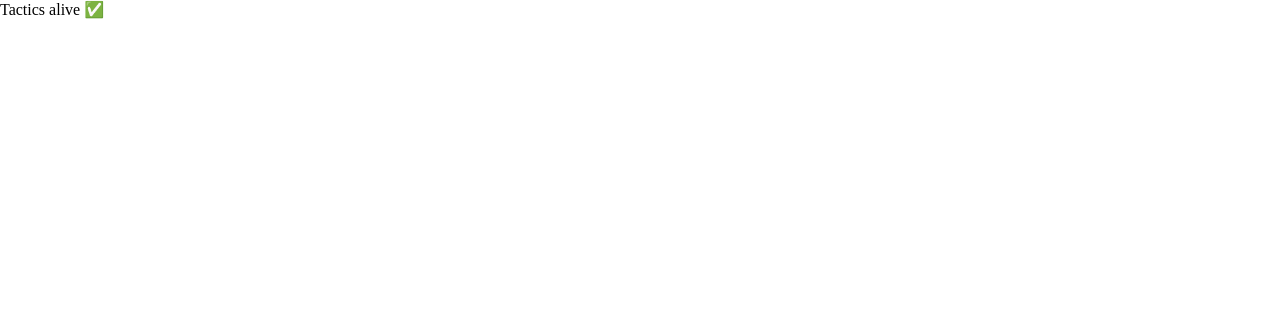
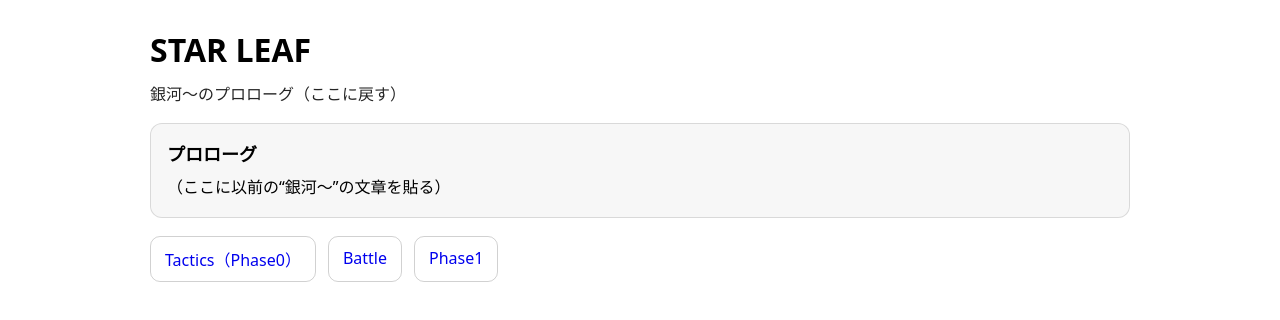
Before and after one commit to kan0601g-maker/pause-pwa, a Next.js app: page /rooms/starleaf in a window 1280 px wide. Shown: the top 320 px of the page. Built offline with nearby package versions, Linux system fonts and the light colour scheme.

Commit message:
Update page.js

```diff
--- a/app/rooms/starleaf/page.js
+++ b/app/rooms/starleaf/page.js
@@ -1 +1,30 @@
-export default function Page(){return <div>Tactics alive ✅</div>}
+// app/rooms/starleaf/page.js
+export default function StarleafHome() {
+  return (
+    <main style={{ padding: 28, fontFamily: "system-ui, -apple-system, Segoe UI, sans-serif", maxWidth: 980, margin: "0 auto" }}>
+      <h1 style={{ margin: "0 0 10px" }}>STAR LEAF</h1>
+      <p style={{ margin: "0 0 18px", opacity: 0.85 }}>
+        銀河〜のプロローグ（ここに戻す）
+      </p>
+
+      <section style={{ padding: 16, borderRadius: 12, border: "1px solid rgba(0,0,0,.12)", background: "rgba(0,0,0,.03)", marginBottom: 18 }}>
+        <h2 style={{ margin: "0 0 8px", fontSize: 18 }}>プロローグ</h2>
+        <p style={{ margin: 0, lineHeight: 1.7 }}>
+          （ここに以前の“銀河〜”の文章を貼る）
+        </p>
+      </section>
+
+      <div style={{ display: "flex", gap: 12, flexWrap: "wrap" }}>
+        <a href="/rooms/starleaf/tactics" style={{ padding: "10px 14px", borderRadius: 10, border: "1px solid rgba(0,0,0,.18)", textDecoration: "none" }}>
+          Tactics（Phase0）
+        </a>
+        <a href="/rooms/starleaf/battle" style={{ padding: "10px 14px", borderRadius: 10, border: "1px solid rgba(0,0,0,.18)", textDecoration: "none" }}>
+          Battle
+        </a>
+        <a href="/rooms/starleaf/tactics/phase1" style={{ padding: "10px 14px", borderRadius: 10, border: "1px solid rgba(0,0,0,.18)", textDecoration: "none" }}>
+          Phase1
+        </a>
+      </div>
+    </main>
+  );
+}
```
